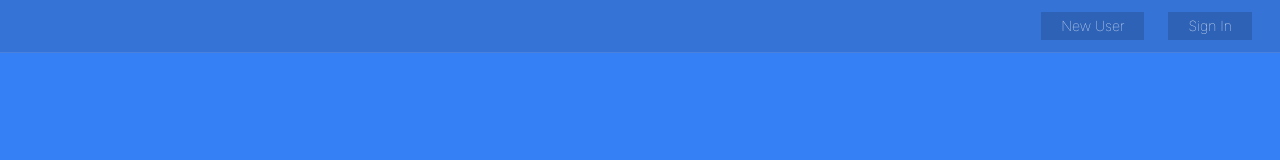
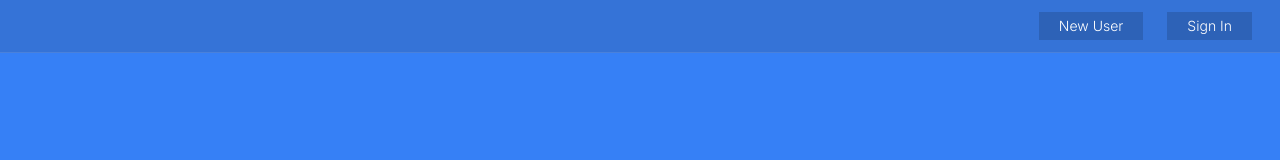
Before and after one commit to iyilmaz24/Valet-Wizard, a Next.js app: page / in a window 1280 px wide. Shown: the top 160 px of the page. Built offline with nearby package versions, Linux system fonts and the light colour scheme.

Commit message:
change font-weight for better visibility

```diff
--- a/src/app/(marketing)/_components/MarketingHeader.tsx
+++ b/src/app/(marketing)/_components/MarketingHeader.tsx
@@ -1,7 +1,7 @@
 import Link from "next/link";
 
 const linkStyles =
-  "px-5 hover:scale-105 font-thin hover:font-light bg-black/15 m-3 p-1";
+  "px-5 hover:scale-105 font-light  bg-black/15 hover:bg-black/25  m-3 p-1";
 
 export default function MarketingHeader() {
   return (
```
